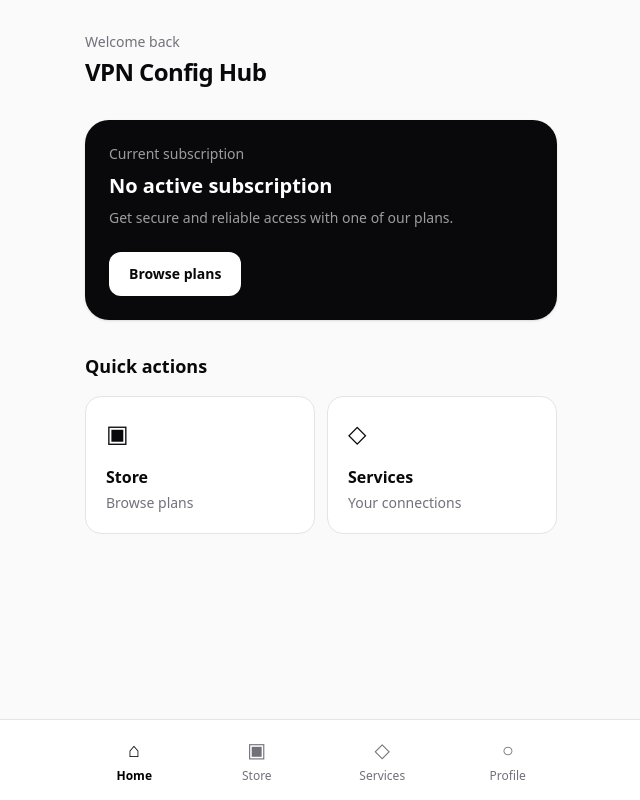
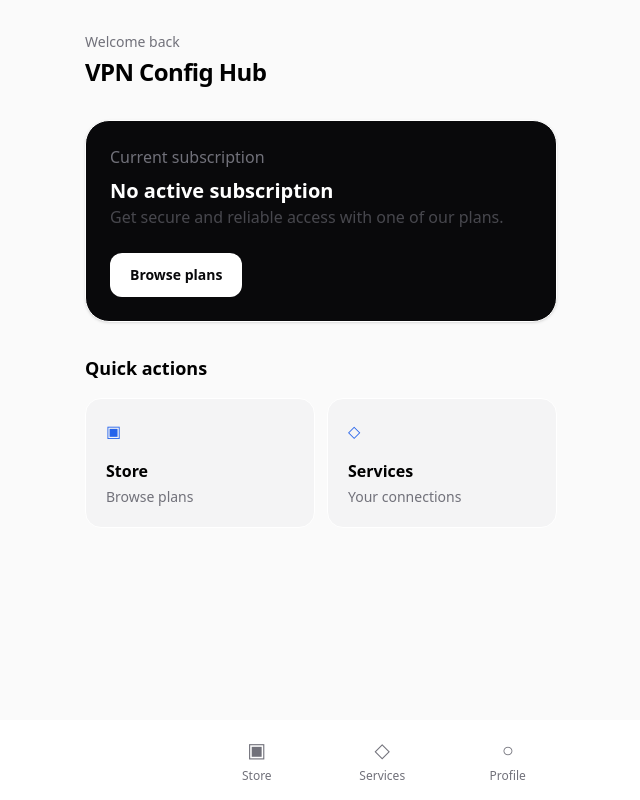
Before and after one commit to mk0xf1e6e/vpnconfighub, a Next.js app in the folder apps/web/: page / in a window 1280 px wide. Shown: the whole page, without its empty margins (319-959 px from the left). Built offline with nearby package versions, Linux system fonts and the light colour scheme.

Commit message:
feat: add telegram theme system

```diff
--- a/apps/web/src/app/globals.css
+++ b/apps/web/src/app/globals.css
@@ -1,7 +1,23 @@
 @import "tailwindcss";
 
 :root {
-  color-scheme: light;
+  --tg-bg-color: var(--tg-theme-bg-color, #ffffff);
+  --tg-text-color: var(--tg-theme-text-color, #000000);
+  --tg-hint-color: var(--tg-theme-hint-color, #71717a);
+  --tg-link-color: var(--tg-theme-link-color, #2563eb);
+  --tg-button-color: var(--tg-theme-button-color, #09090b);
+  --tg-button-text-color: var(--tg-theme-button-text-color, #ffffff);
+  --tg-secondary-bg-color: var(--tg-theme-secondary-bg-color, #f4f4f5);
+  --tg-header-bg-color: var(--tg-theme-header-bg-color, #ffffff);
+  --tg-section-bg-color: var(--tg-theme-section-bg-color, #ffffff);
+  --tg-border-color: var(--tg-theme-section-bg-color, #e4e4e7);
+  --tg-destructive-text-color: var(--tg-theme-destructive-text-color, #ef4444);
+}
+
+html.dark {
+  --tg-dark-bg: var(--tg-theme-bg-color, #0f0f0f);
+  --tg-dark-text: var(--tg-theme-text-color, #ffffff);
+  --tg-dark-border: var(--tg-theme-secondary-bg-color, #27272a);
 }
 
 * {
@@ -13,3 +29,17 @@ body {
   margin: 0;
   padding: 0;
 }
+
+@theme {
+  --color-tg-bg: var(--tg-bg-color);
+  --color-tg-text: var(--tg-text-color);
+  --color-tg-hint: var(--tg-hint-color);
+  --color-tg-link: var(--tg-link-color);
+  --color-tg-button: var(--tg-button-color);
+  --color-tg-button-text: var(--tg-button-text-color);
+  --color-tg-secondary-bg: var(--tg-secondary-bg-color);
+  --color-tg-header-bg: var(--tg-header-bg-color);
+  --color-tg-section-bg: var(--tg-section-bg-color);
+  --color-tg-border: var(--tg-border-color);
+  --color-tg-destructive-text: var(--tg-destructive-text-color);
+}
--- a/apps/web/src/app/page.tsx
+++ b/apps/web/src/app/page.tsx
@@ -4,54 +4,80 @@ export default function Home() {
   return (
     <main className="px-5 pt-8">
       <header>
-        <p className="text-sm text-zinc-500">Welcome back</p>
+        <p className="text-sm" style={{ color: "var(--tg-hint-color)" }}>
+          Welcome back
+        </p>
 
-        <h1 className="mt-1 text-2xl font-bold tracking-tight">
+        <h1
+          className="mt-1 text-2xl font-bold tracking-tight"
+          style={{ color: "var(--tg-text-color)" }}
+        >
           VPN Config Hub
         </h1>
       </header>
 
-      <section className="mt-8 rounded-3xl bg-zinc-950 p-6 text-white shadow-sm dark:bg-white dark:text-zinc-950">
-        <p className="text-sm opacity-60">Current subscription</p>
+      <section
+        className="mt-8 rounded-3xl border p-6 text-white shadow-sm"
+        style={{
+          borderColor: "var(--tg-section-bg-color)",
+          backgroundColor: "var(--tg-button-color)",
+          color: "var(--tg-button-text-color)",
+        }}
+      >
+        <p style={{ color: "var(--tg-hint-color)" }}>Current subscription</p>
 
-        <h2 className="mt-2 text-xl font-semibold">
-          No active subscription
-        </h2>
+        <h2 className="mt-2 text-xl font-semibold">No active subscription</h2>
 
-        <p className="mt-2 text-sm opacity-60">
+        <p style={{ color: "var(--tg-hint-color)", opacity: 0.6 }}>
           Get secure and reliable access with one of our plans.
         </p>
 
         <Link
           href="/store"
-          className="mt-6 inline-flex rounded-xl bg-white px-5 py-3 text-sm font-semibold text-zinc-950 dark:bg-zinc-950 dark:text-white"
+          className="mt-6 inline-flex rounded-xl px-5 py-3 text-sm font-semibold"
+          style={{
+            backgroundColor: "var(--tg-button-text-color)",
+            color: "var(--tg-button-color)",
+          }}
         >
           Browse plans
         </Link>
       </section>
 
       <section className="mt-8">
-        <h2 className="text-lg font-semibold">Quick actions</h2>
+        <h2 className="text-lg font-semibold" style={{ color: "var(--tg-text-color)" }}>
+          Quick actions
+        </h2>
 
         <div className="mt-4 grid grid-cols-2 gap-3">
           <Link
             href="/store"
-            className="rounded-2xl border border-zinc-200 bg-white p-5 dark:border-zinc-800 dark:bg-zinc-900"
+            className="rounded-2xl border p-5 cursor-pointer"
+            style={{
+              borderColor: "var(--tg-section-bg-color)",
+              backgroundColor: "var(--tg-secondary-bg-color)",
+              color: "var(--tg-text-color)",
+            }}
           >
-            <div className="text-2xl">▣</div>
+            <div style={{ color: "var(--tg-link-color)" }}>▣</div>
             <div className="mt-4 font-semibold">Store</div>
-            <div className="mt-1 text-sm text-zinc-500">
+            <div className="mt-1 text-sm" style={{ color: "var(--tg-hint-color)" }}>
               Browse plans
             </div>
           </Link>
 
           <Link
             href="/services"
-            className="rounded-2xl border border-zinc-200 bg-white p-5 dark:border-zinc-800 dark:bg-zinc-900"
+            className="rounded-2xl border p-5 cursor-pointer"
+            style={{
+              borderColor: "var(--tg-section-bg-color)",
+              backgroundColor: "var(--tg-secondary-bg-color)",
+              color: "var(--tg-text-color)",
+            }}
           >
-            <div className="text-2xl">◇</div>
+            <div style={{ color: "var(--tg-link-color)" }}>◇</div>
             <div className="mt-4 font-semibold">Services</div>
-            <div className="mt-1 text-sm text-zinc-500">
+            <div className="mt-1 text-sm" style={{ color: "var(--tg-hint-color)" }}>
               Your connections
             </div>
           </Link>
--- a/apps/web/src/app/services/page.tsx
+++ b/apps/web/src/app/services/page.tsx
@@ -1,16 +1,28 @@
 export default function ServicesPage() {
   return (
     <main className="px-5 pt-8">
-      <p className="text-sm text-zinc-500">VPN Config Hub</p>
+      <p className="text-sm" style={{ color: "var(--tg-hint-color)" }}>
+        VPN Config Hub
+      </p>
 
-      <h1 className="mt-1 text-2xl font-bold">Services</h1>
+      <h1 className="mt-1 text-2xl font-bold" style={{ color: "var(--tg-text-color)" }}>
+        Services
+      </h1>
 
-      <div className="mt-8 rounded-2xl border border-dashed border-zinc-300 p-8 text-center dark:border-zinc-700">
-        <div className="text-3xl">◇</div>
+      <div
+        className="mt-8 rounded-2xl border border-dashed p-8 text-center"
+        style={{
+          borderColor: "var(--tg-hint-color)",
+          opacity: 0.6,
+          backgroundColor: "var(--tg-section-bg-color)",
+          color: "var(--tg-hint-color)",
+        }}
+      >
+        <div style={{ color: "var(--tg-link-color)" }}>◇</div>
 
         <h2 className="mt-4 font-semibold">No active services</h2>
 
-        <p className="mt-2 text-sm text-zinc-500">
+        <p className="mt-2 text-sm">
           Your purchased VPN services will appear here.
         </p>
       </div>
--- a/apps/web/src/app/store/page.tsx
+++ b/apps/web/src/app/store/page.tsx
@@ -1,11 +1,15 @@
 export default function StorePage() {
   return (
     <main className="px-5 pt-8">
-      <p className="text-sm text-zinc-500">VPN Config Hub</p>
+      <p className="text-sm" style={{ color: "var(--tg-hint-color)" }}>
+        VPN Config Hub
+      </p>
 
-      <h1 className="mt-1 text-2xl font-bold">Store</h1>
+      <h1 className="mt-1 text-2xl font-bold" style={{ color: "var(--tg-text-color)" }}>
+        Store
+      </h1>
 
-      <p className="mt-2 text-sm text-zinc-500">
+      <p style={{ color: "var(--tg-hint-color)" }}>
         Choose the service that fits your needs.
       </p>
 
@@ -13,19 +17,30 @@ export default function StorePage() {
         {["Basic", "Standard", "Pro"].map((plan) => (
           <div
             key={plan}
-            className="rounded-2xl border border-zinc-200 bg-white p-5 dark:border-zinc-800 dark:bg-zinc-900"
+            className="rounded-2xl border p-5"
+            style={{
+              borderColor: "var(--tg-section-bg-color)",
+              backgroundColor: "var(--tg-secondary-bg-color)",
+              color: "var(--tg-text-color)",
+            }}
           >
             <div className="flex items-center justify-between">
               <h2 className="font-semibold">{plan}</h2>
 
-              <span className="text-sm text-zinc-500">30 days</span>
+              <span style={{ color: "var(--tg-hint-color)" }}>30 days</span>
             </div>
 
-            <p className="mt-2 text-sm text-zinc-500">
+            <p style={{ color: "var(--tg-hint-color)" }}>
               VPN access with secure configuration.
             </p>
 
-            <button className="mt-5 w-full rounded-xl bg-zinc-950 px-4 py-3 text-sm font-semibold text-white dark:bg-white dark:text-zinc-950">
+            <button
+              className="mt-5 w-full rounded-xl px-4 py-3 text-sm font-semibold cursor-pointer"
+              style={{
+                backgroundColor: "var(--tg-destructive-text-color)",
+                color: "var(--tg-button-color)",
+              }}
+            >
               Choose plan
             </button>
           </div>
--- a/apps/web/src/components/layout/bottom-nav.tsx
+++ b/apps/web/src/components/layout/bottom-nav.tsx
@@ -14,7 +14,12 @@ export function BottomNav() {
   const pathname = usePathname();
 
   return (
-    <nav className="fixed inset-x-0 bottom-0 z-50 border-t border-zinc-200 bg-white/95 backdrop-blur dark:border-zinc-800 dark:bg-zinc-950/95">
+    <nav
+      className="fixed inset-x-0 bottom-0 z-50 border-t bg-white/95 backdrop-blur dark:bg-zinc-950/95"
+      style={{
+        borderTopColor: "var(--tg-section-bg-color)",
+      }}
+    >
       <div className="mx-auto flex max-w-lg items-center justify-around px-2 py-2">
         {items.map((item) => {
           const active = pathname === item.href;
@@ -24,13 +29,16 @@ export function BottomNav() {
               key={item.href}
               href={item.href}
               className={`flex min-w-16 flex-col items-center gap-1 rounded-xl px-3 py-2 text-xs transition ${
-                active
-                  ? "font-semibold text-black dark:text-white"
-                  : "text-zinc-500"
+                active ? "font-semibold text-black dark:text-white" : ""
               }`}
+              style={{
+                color: active ? "var(--tg-button-text-color)" : "var(--tg-hint-color)",
+              }}
             >
-              <span className="text-xl">{item.icon}</span>
-              <span>{item.label}</span>
+              <span style={{ color: "inherit", fontSize: "1.25rem" }}>
+                {item.icon}
+              </span>
+              <span style={{ color: "inherit" }}>{item.label}</span>
             </Link>
           );
         })}
--- a/apps/web/src/types/telegram.ts
+++ b/apps/web/src/types/telegram.ts
@@ -33,6 +33,9 @@ export interface TelegramWebApp {
     onClick(callback: () => void): void;
     offClick(callback: () => void): void;
   };
+
+  onEvent(eventType: string, eventHandler: () => void): void;
+  offEvent(eventType: string, eventHandler: () => void): void;
 }
 
 declare global {
```
Also changed, not shown: apps/web/src/app/profile/page.tsx (+37 -8 lines), apps/web/src/components/telegram/telegram-provider.tsx (+64 -0 lines), 2 other files (tests, documents, lock files or other folders).
